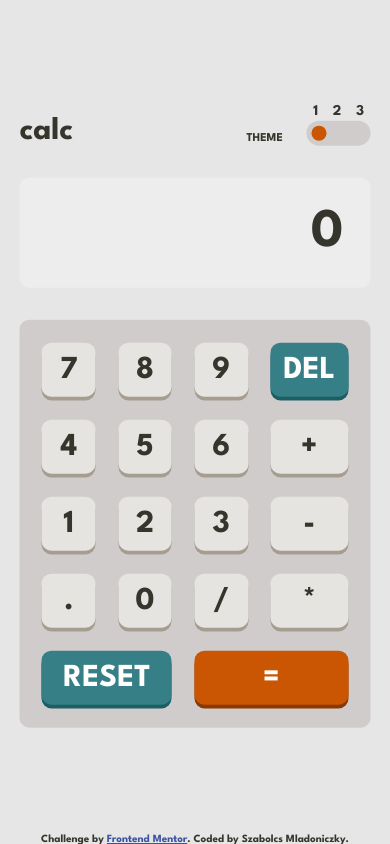
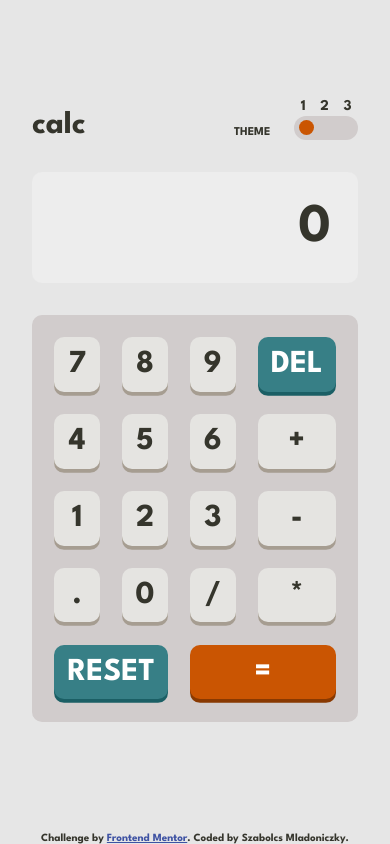
Before and after one commit to MladoniSzabi/CalculatorApp, a Next.js app: page / in a window 390 px wide. Built offline with nearby package versions, Linux system fonts and the light colour scheme.

Commit message:
made the calculator work better on mobile.

```diff
--- a/pages/index.tsx
+++ b/pages/index.tsx
@@ -3,13 +3,15 @@ import Calculator from '../components/Calculator';
 import ThemeSelector from '../components/ThemeSelector';
 
 function IndexPage() {
-    return <main>
+    return <div className='main-container'>
+        <main>
             <div>
                 <span>calc</span>
                 <ThemeSelector></ThemeSelector>
             </div>
             <Calculator></Calculator>
         </main>
+    </div>
 }
 
 export default IndexPage;
--- a/pages/style.css
+++ b/pages/style.css
@@ -73,15 +73,29 @@ body {
     background-color: var(--body-background)
 }
 
+.main-container {
+    justify-items: center;
+    align-items: center;
+    width: 100%;
+    min-height: calc(100vh - 11px);
+    display: grid;
+}
+
 main {
-    position: absolute;
+    /* position: absolute;
     top: 50%;
     left: 50%;
-    transform: translate(-50%, -50%);
-    width: 90%;
+    transform: translate(-50%, -50%); */
+    display: grid;
     max-width: 15em;
-    display: grid;
+    padding: 1em;
     gap: 1em;
+}
+
+@media (max-width: 385px) {
+    main {
+        padding: 0
+    }
 }
 
 main>div:first-child {
@@ -93,7 +107,6 @@ main>div:first-child {
     font-size: 11px;
     text-align: center;
     position: absolute;
-    bottom: 0;
     width: 100%;
 }
 
```
Lines whose indentation alone changed are shown as unchanged.
